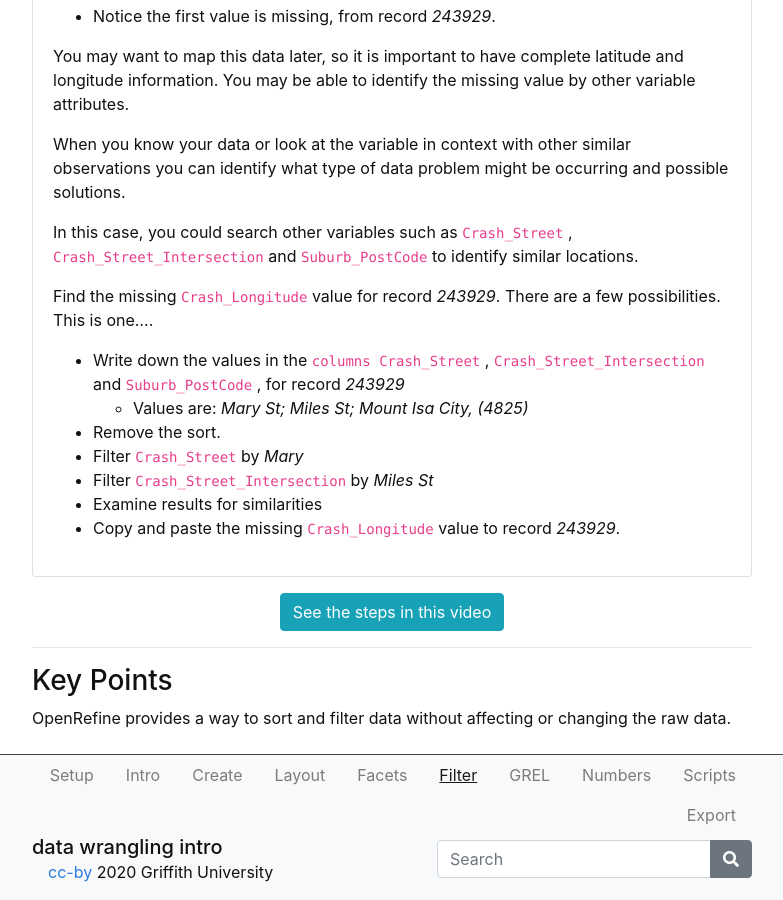
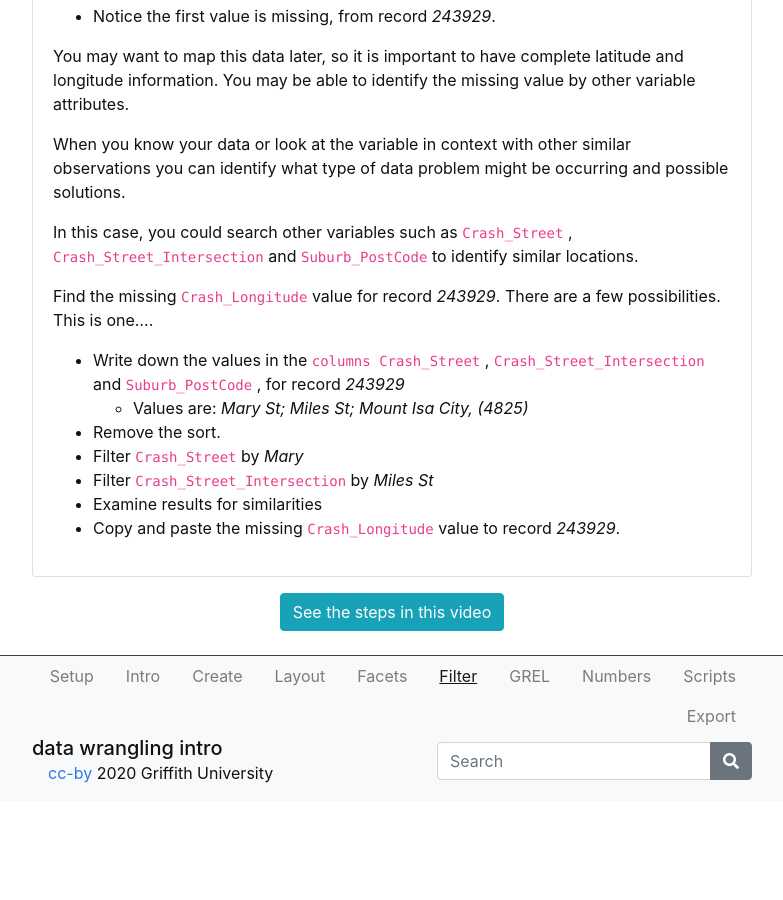
Before and after one commit to GULibrarySandbox/intro-data-wrangle, a Jekyll site: the page built from content/5-lesson.md, in a window 1280 px wide and 900 px high, scrolled down 2463 px. Shown: the whole window, without its empty margins (248-1031 px from the left). Built offline with Jekyll 4.4.1, drawn with Linux system fonts in a browser that asks for light colours; after the commit the page ends 3264 px from its top, so only the background shows below that.

Commit message:
Update 5-lesson.md

```diff
--- a/content/5-lesson.md
+++ b/content/5-lesson.md
@@ -98,9 +98,3 @@ Find the missing `Crash_Longitude` value for record *243929*. There are a few po
 - Copy and paste the missing `Crash_Longitude`  value to record *243929*.{% endcapture %} {% include card.md header="Activity - find & fix missing values by sorting" text=text %}
 
 {% include button.md text="See the steps in this video" link="https://vimeo.com/412602729/e3da0ba711" color="info" %}
-
-----
-
-### Key Points
-
-OpenRefine provides a way to sort and filter data without affecting or changing the raw data.
```
